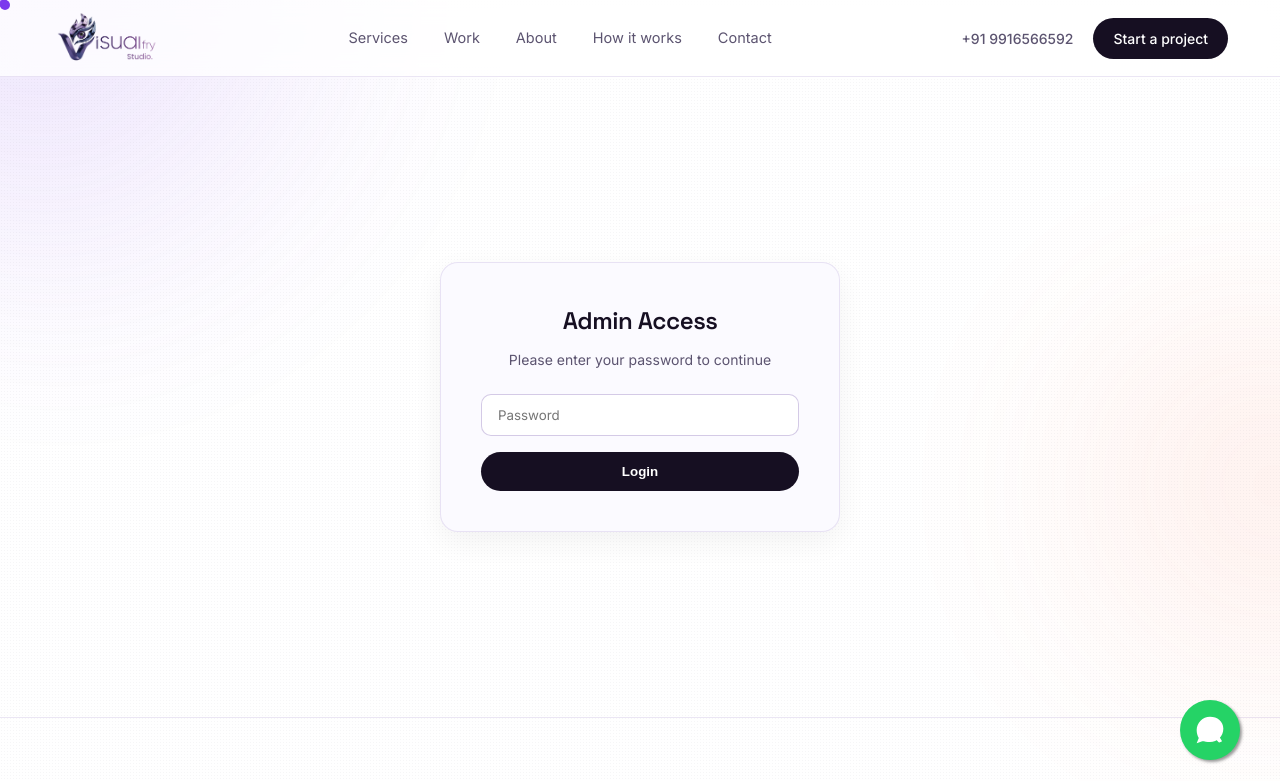
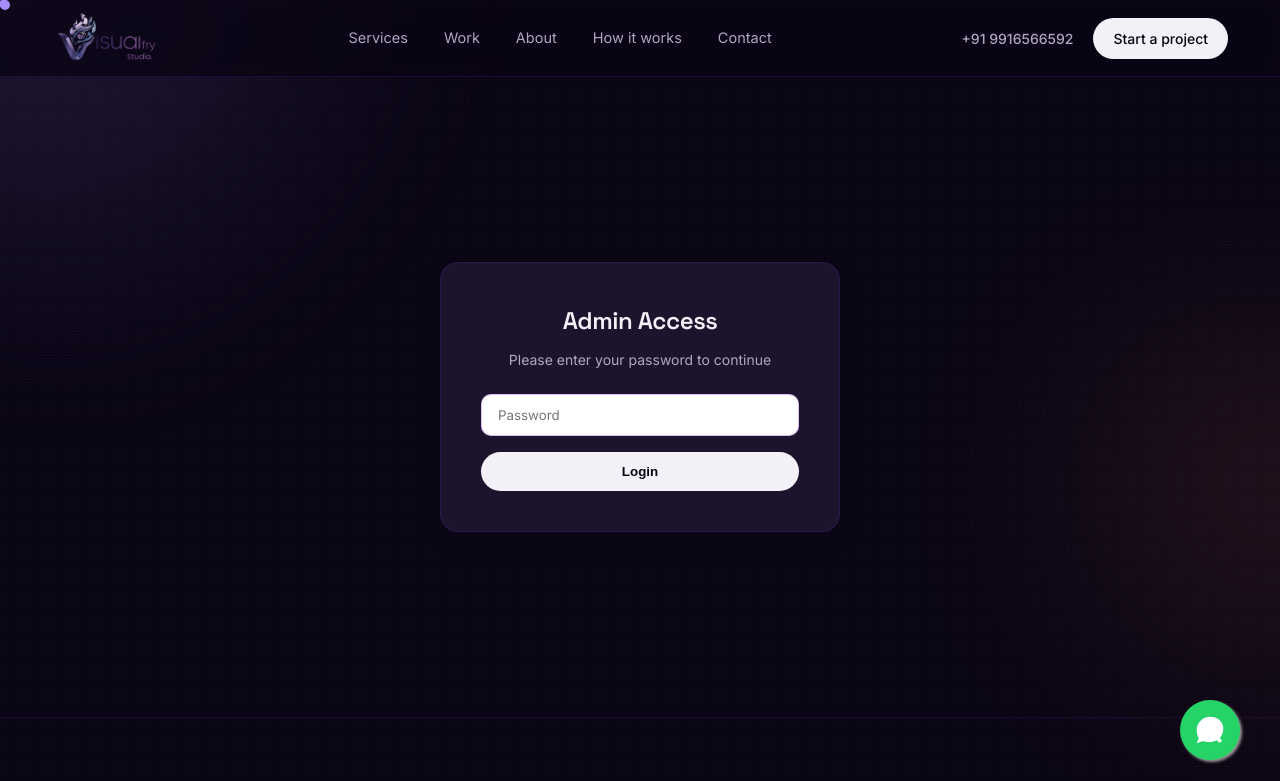
Before and after one commit to Madhan7475/visualfry-website, a React (Vite) app in the folder visualfry-studio-react/: page /admin in a window 1280 px wide. Shown: the top 781 px of the page. Built offline with nearby package versions, Linux system fonts and the light colour scheme.

Commit message:
color change

```diff
--- a/visualfry-studio-react/src/components/Navbar.jsx
+++ b/visualfry-studio-react/src/components/Navbar.jsx
@@ -4,8 +4,18 @@ import { Link } from 'react-router-dom';
 const Navbar = () => {
   const [isOpen, setIsOpen] = useState(false);
 
-  const toggleMenu = () => setIsOpen(!isOpen);
-  const closeMenu = () => setIsOpen(false);
+  const toggleMenu = () => {
+    setIsOpen(!isOpen);
+    if (!isOpen) {
+      document.body.style.overflow = 'hidden';
+    } else {
+      document.body.style.overflow = '';
+    }
+  };
+  const closeMenu = () => {
+    setIsOpen(false);
+    document.body.style.overflow = '';
+  };
 
   return (
     <header>
--- a/visualfry-studio-react/src/index.css
+++ b/visualfry-studio-react/src/index.css
@@ -1,19 +1,19 @@
 @import url('https://fonts.googleapis.com/css2?family=Inter:wght@400;500;600&family=IBM+Plex+Mono:wght@400;500&family=Space+Grotesk:wght@500;600;700&family=Syne:wght@700;800&display=swap');
 
 :root{
-    --bg:#ffffff;
-    --bg-elevated:#f6f3fb;
-    --bg-card:#fbfaff;
-    --bg-dark:#150e24;
-    --border:rgba(90,50,160,0.12);
-    --border-strong:rgba(90,50,160,0.26);
-    --violet:#7c3aed;
-    --violet-bright:#8b3ffb;
-    --ember:#ff6a45;
-    --ember-soft:#d9532f;
-    --text:#160f22;
-    --text-muted:#5c5470;
-    --text-faint:#948aad;
+    --bg:#0a0514;
+    --bg-elevated:#150e24;
+    --bg-card:#1c142d;
+    --bg-dark:#05020a;
+    --border:rgba(124,58,237,0.15);
+    --border-strong:rgba(124,58,237,0.3);
+    --violet:#a78bfa;
+    --violet-bright:#c4b5fd;
+    --ember:#ff8a6a;
+    --ember-soft:#ff7a52;
+    --text:#f3f0f7;
+    --text-muted:#b1a6c2;
+    --text-faint:#7d7291;
     --radius:18px;
     --maxw:1240px;
   }
@@ -73,14 +73,14 @@
   }
   .glow-field .grain{
     position:absolute; inset:0;
-    background-image:radial-gradient(rgba(20,10,45,0.035) 1px, transparent 1px);
+    background-image:radial-gradient(rgba(255,255,255,0.035) 1px, transparent 1px);
     background-size:3px 3px;
   }
 
   /* ===== Nav ===== */
   header{
     position:sticky; top:0; z-index:50;
-    background:rgba(255,255,255,0.78);
+    background:rgba(10,5,20,0.78);
     backdrop-filter:blur(14px);
     border-bottom:1px solid var(--border);
   }
@@ -102,7 +102,7 @@
   .nav-links{display:flex; gap:36px; font-size:14.5px; color:var(--text-muted);}
   .nav-links a{transition:color .2s;}
   .nav-links a:hover{color:var(--text);}
-  .nav-right{display:flex; align-items:center; gap:20px;}
+  .nav-right{display:flex; align-items:center; gap:20px; white-space: nowrap;}
   .nav-whatsapp{
     font-size:14px;
     font-weight:500;
@@ -119,17 +119,21 @@
   .nav-cta:hover{transform:translateY(-1px); box-shadow:0 8px 24px rgba(165,104,255,0.35);}
   .nav-toggle{display:none; background:none; border:0; color:var(--text); font-size:22px; cursor:pointer; padding:6px; line-height:1;}
   @media (max-width:860px){
+    nav.wrap{ flex-wrap: wrap; }
     .nav-links{
       display:flex; flex-direction:column; align-items:flex-start; gap:0;
-      position:absolute; top:76px; left:0; right:0;
-      background:var(--bg); border-bottom:1px solid var(--border);
+      width: 100%; order: 3;
+      background:rgba(10, 5, 20, 0.98); backdrop-filter:blur(14px);
+      border-bottom:1px solid var(--border);
       max-height:0; overflow:hidden; opacity:0;
       transition:max-height .3s ease, opacity .25s ease;
     }
-    .nav-links.open{ max-height:320px; opacity:1; }
-    .nav-links a{ width:100%; padding:16px 24px; border-top:1px solid var(--border); font-size:15.5px; }
-    .nav-toggle{display:block;}
-    .nav-cta{ padding:9px 16px; font-size:13.5px; }
+    .nav-links.open{ max-height:500px; opacity:1; }
+    .nav-links a{ width:100%; padding:16px 24px; border-top:1px solid var(--border); font-size:16px; color:var(--text); }
+    .nav-links a:hover{ color:var(--violet); }
+    .nav-whatsapp{ font-size: 13px; }
+    .nav-toggle{display:block; z-index:51;}
+    .nav-cta{ display:none; }
   }
 
   /* ===== Hero ===== */
@@ -438,6 +442,7 @@
   .contact-form{
     background:var(--bg-card); border:1px solid var(--border); border-radius:var(--radius);
     padding:36px;
+    box-shadow: 0 12px 40px rgba(0,0,0,0.1);
   }
   .form-row{display:grid; grid-template-columns:1fr 1fr; gap:18px;}
   .form-field{margin-bottom:20px;}
@@ -448,6 +453,11 @@
     width:100%; font-family:'Inter', sans-serif; font-size:14.5px; color:var(--text);
     background:var(--bg); border:1px solid var(--border-strong); border-radius:10px;
     padding:13px 14px; outline:none; transition:border-color .2s, box-shadow .2s;
+  }
+  @media (max-width:760px){
+    .form-field input, .form-field select, .form-field textarea{
+      font-size:16px; padding:14px;
+    }
   }
   .form-field textarea{resize:vertical; min-height:110px; font-family:'Inter', sans-serif;}
   .form-field input:focus, .form-field select:focus, .form-field textarea:focus{
@@ -461,6 +471,7 @@
     transition:transform .2s, box-shadow .2s;
   }
   .form-submit:hover{transform:translateY(-2px); box-shadow:0 14px 36px rgba(139,63,251,0.4);}
+  .form-submit:active{transform:scale(0.98);}
   .form-note{font-size:12.5px; color:var(--text-faint); margin-top:14px; text-align:center;}
   @media (max-width:860px){
     .contact-grid{grid-template-columns:1fr; gap:36px;}
@@ -506,13 +517,13 @@
     .section-head{margin-bottom:40px; padding: 0 20px;}
     .service-grid{grid-template-columns:1fr; gap:16px;}
     .process-card, .service-card{padding:24px;}
-    .contact-form{padding:24px;}
+    .contact-form{padding:20px;}
     .trust .wrap{gap:32px 20px;}
     .about-grid{grid-template-columns:1fr; gap:40px; text-align: center;}
     .about-visual{max-width:320px; margin: 0 auto;}
-    .contact-grid{grid-template-columns:1fr; gap:48px; text-align: center;}
-    .contact-info{display: flex; flex-direction: column; align-items: center;}
-    .contact-detail{justify-content: center; text-align: center;}
+    .contact-grid{grid-template-columns:1fr; gap:48px;}
+    .contact-info{display: flex; flex-direction: column; align-items: flex-start; text-align: left;}
+    .contact-detail{justify-content: flex-start; text-align: left;}
     .cta-section .btn-primary{width:100%;}
   }
   @media (max-width:420px){
@@ -705,16 +716,16 @@
   }
   .btn-edit:hover { background: var(--border-strong); }
   .btn-delete {
-    background: #fff;
-    border: 1px solid #fee2e2;
-    color: #ef4444;
+    background: var(--bg-elevated);
+    border: 1px solid #450a0a;
+    color: #f87171;
     padding: 6px 12px;
     border-radius: 6px;
     cursor: pointer;
     font-size: 12px;
     transition: all .2s;
   }
-  .btn-delete:hover { background: #fee2e2; }
+  .btn-delete:hover { background: #450a0a; }
   .item-preview {
     padding: 12px;
     background: var(--bg-elevated);
```
